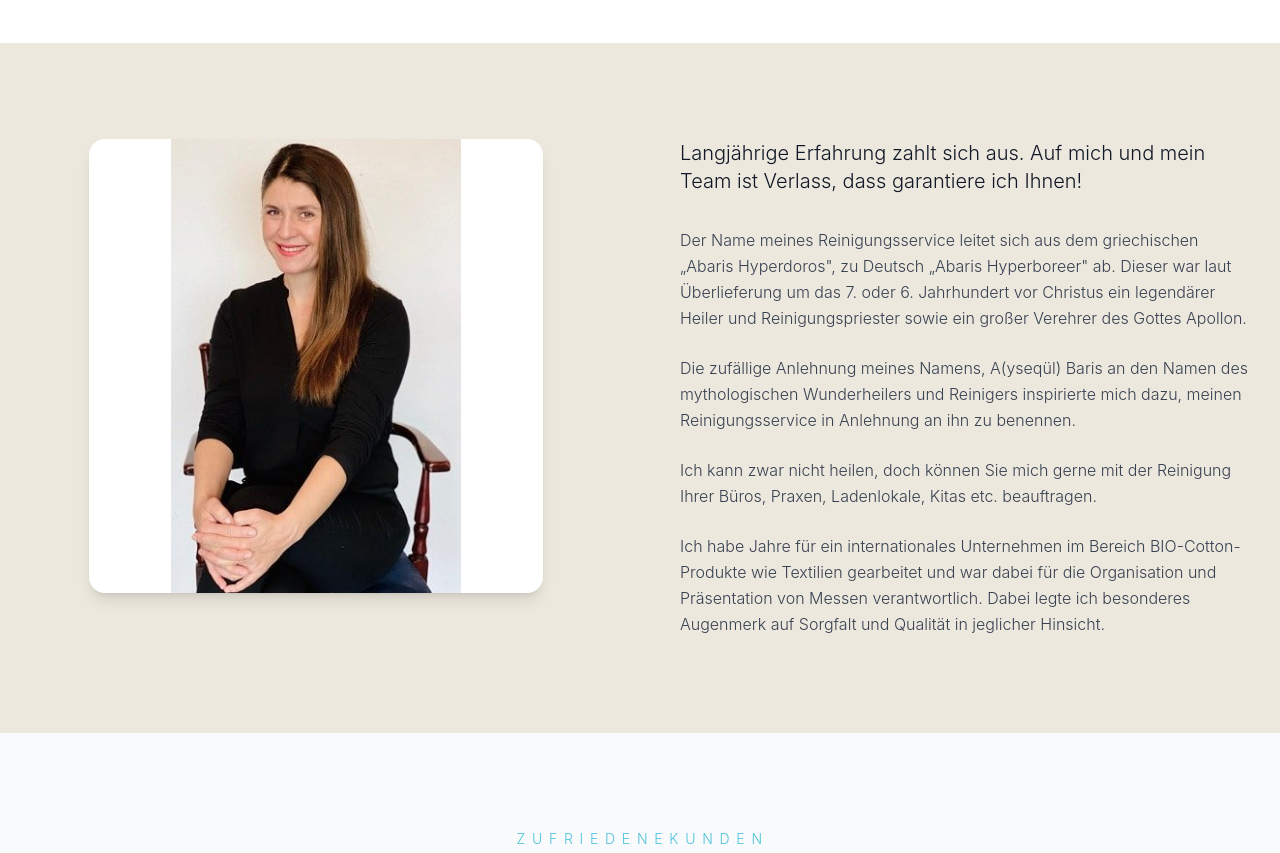
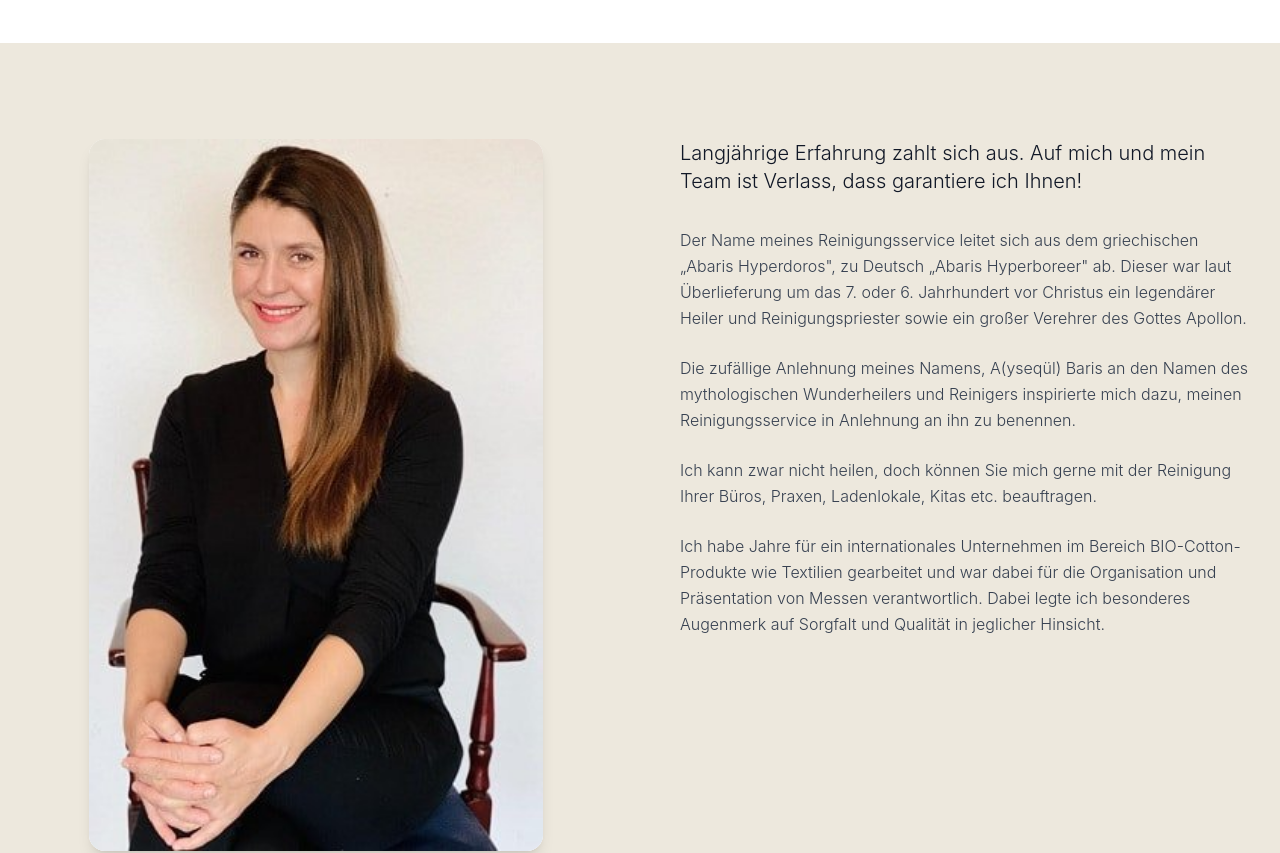
Before and after one commit to ecoezer/abaris, a React (Vite) app: page / in a window 1280 px wide. Shown: the part 1520-2373 px from the top of the page. Built offline with nearby package versions, Linux system fonts and the light colour scheme.

Commit message:
Updated About.jsx

```diff
--- a/src/components/About.jsx
+++ b/src/components/About.jsx
@@ -7,7 +7,7 @@ function About() {
       <div className="max-w-7xl mx-auto px-4 md:px-8">
         <div className="grid grid-cols-1 md:grid-cols-2 gap-12 md:gap-20 items-start">
           <div className="w-full flex justify-center">
-            <div className="w-4/5 aspect-square rounded-2xl overflow-hidden shadow-lg">
+            <div className="w-4/5 rounded-2xl overflow-hidden shadow-lg" style={{ aspectRatio: '300/470' }}>
               <img
                 src="/owner_new.jpg"
                 alt="Ayseqül Baris - Abaris Reinigungsservice"
```
